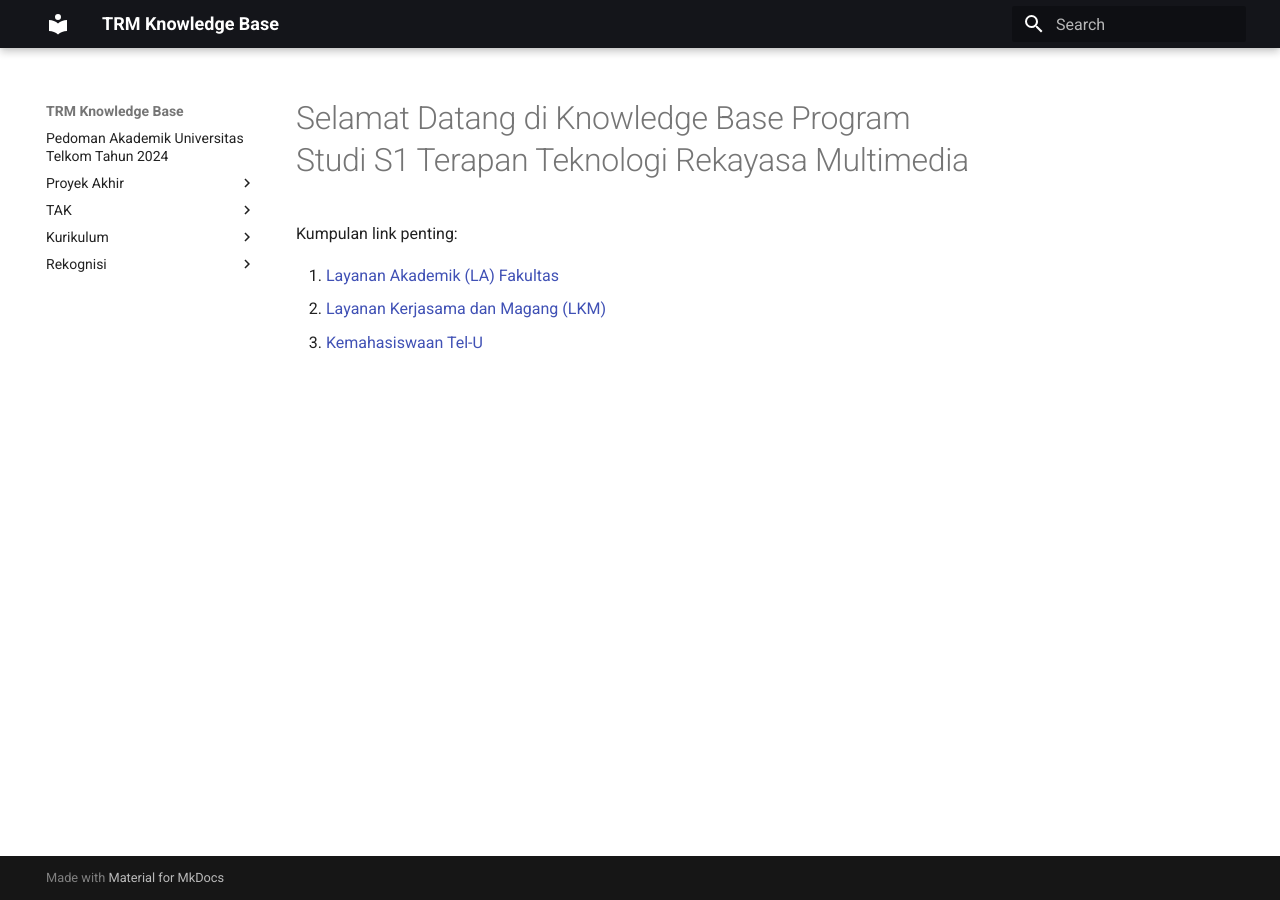
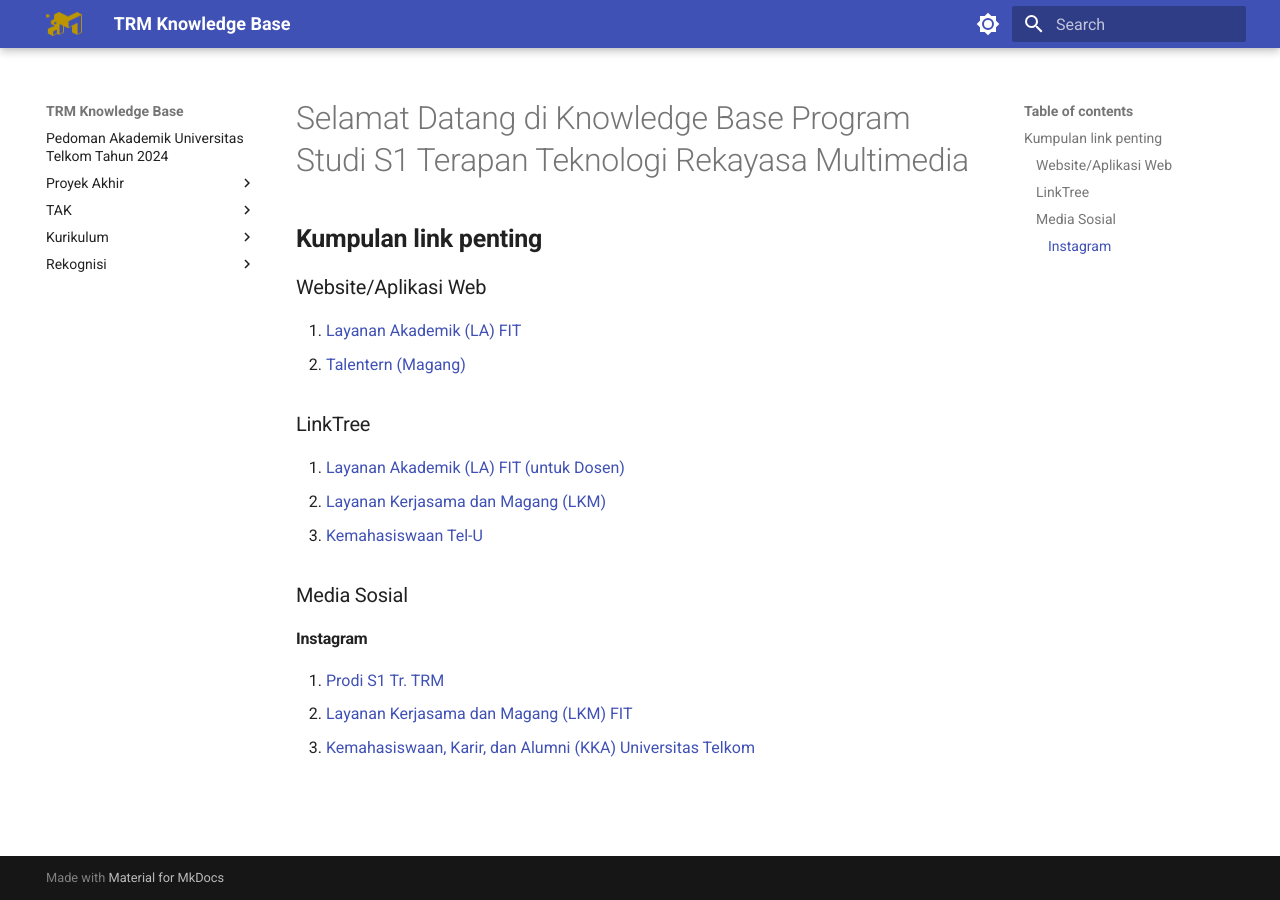
Before and after one commit to s1trm/knowledge, an MkDocs documentation site: the page built from docs/index.md, in a window 1280 px wide. Built offline with MkDocs 1.6.1 and Material for MkDocs 9.7.7, drawn with Linux system fonts in a browser that asks for light colours.

Commit message:
penambahan dan perbaikan index. nambahin link

```diff
--- a/docs/index.md
+++ b/docs/index.md
@@ -1,7 +1,23 @@
 # Selamat Datang di Knowledge Base Program Studi S1 Terapan Teknologi Rekayasa Multimedia
 
-Kumpulan link penting:
+## **Kumpulan link penting**
 
-1. [Layanan Akademik (LA) Fakultas](https://linktr.ee/Layanan_LA_Dosen_FIT)
-2. [Layanan Kerjasama dan Magang (LKM)](https://link.telkomuniversity.ac.id/@LKMFIT)
-3. [Kemahasiswaan Tel-U](https://linktr.ee/ditmawa_univtelkom)
+### Website/Aplikasi Web
+
+1. [Layanan Akademik (LA) FIT](https://la-fit.telkomuniversity.ac.id/)
+1. [Talentern (Magang)](https://talentern.telkomuniversity.ac.id/)
+
+
+### LinkTree
+
+1. [Layanan Akademik (LA) FIT (untuk Dosen)](https://linktr.ee/Layanan_LA_Dosen_FIT)
+1. [Layanan Kerjasama dan Magang (LKM)](https://link.telkomuniversity.ac.id/@LKMFIT)
+1. [Kemahasiswaan Tel-U](https://linktr.ee/ditmawa_univtelkom)
+
+### Media Sosial
+
+#### Instagram
+
+1. [Prodi S1 Tr. TRM](https://www.instagram.com/s1trm.fit/)
+1. [Layanan Kerjasama dan Magang (LKM) FIT](https://www.instagram.com/magang.fit/)
+1. [Kemahasiswaan, Karir, dan Alumni (KKA) Universitas Telkom](https://www.instagram.com/kka_univtelkom/)
--- a/mkdocs.yml
+++ b/mkdocs.yml
@@ -2,15 +2,22 @@ site_name: TRM Knowledge Base
 site_url: https://s1trm.github.io/knowledge
 theme:
   name: material
-  palette:
-    primary: black
-    accent: yellow
   features:
     - search.suggest
     - search.highlight
+    - content.code.copy
+  palette:
+    - scheme: default
+      toggle:
+        icon: material/brightness-7
+        name: Switch to dark mode
 
-plugins:
-  - search
+    - scheme: slate
+      toggle:
+        icon: material/brightness-4
+        name: Switch to light mode
+
+  logo: assets/logo.png
 
 nav:
   - pedak_2024.md
```
